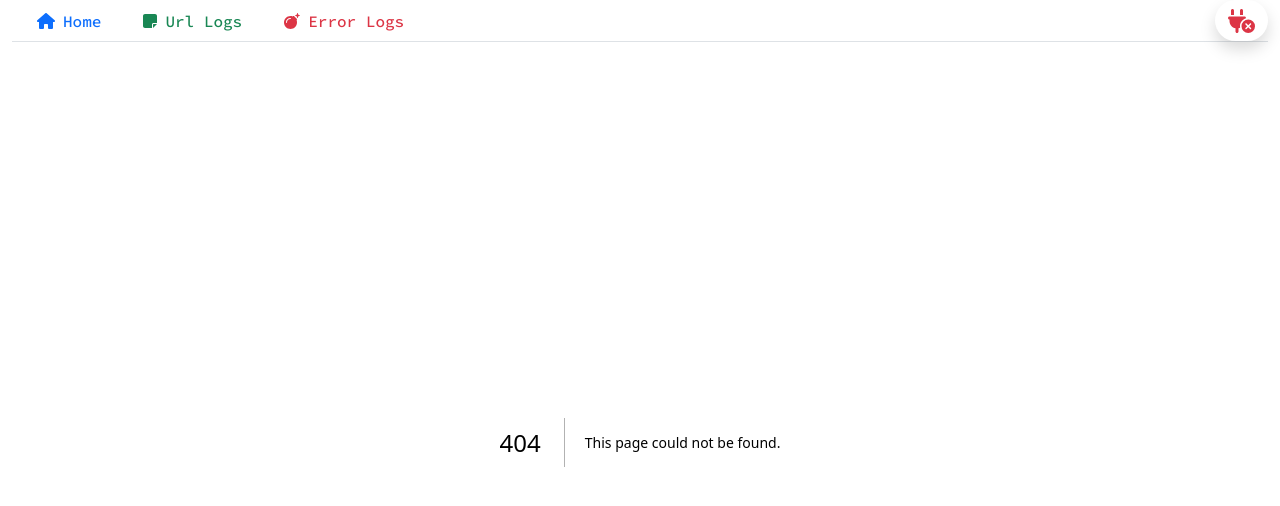
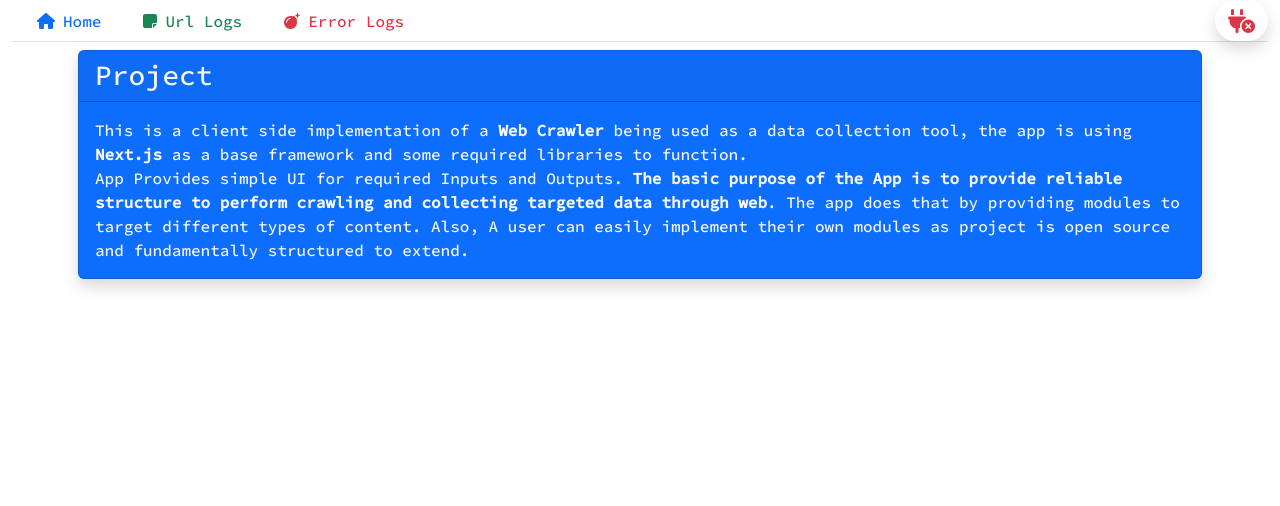
Before and after one commit to astric-0/NextCrawler, a Next.js app: page /about in a window 1280 px wide. Before the commit this address had no page. Shown: the top 506 px of the page. Built offline with nearby package versions, Linux system fonts and the light colour scheme.

Commit message:
added about page

```diff
--- /dev/null
+++ b/pages/about/index.js
@@ -0,0 +1,38 @@
+import { useState } from "react";
+import { Container, Card } from "react-bootstrap";
+
+const KeyWords = _ => {
+    const keywords = {
+        webCrawler: {
+            title: 'Web Crawler',
+            details: 'A web crawler, also known as a web spider, web robot, or web scutter, is a program or automated script that systematically navigates the World Wide Web, visiting websites and collecting data from web pages. Web crawlers are commonly used for various purposes, including search engine indexing, web scraping, data mining, and website monitoring.',
+            list: [
+                {
+                    listTitle: 'Purpose',
+                    keyPoints: []
+                }
+            ]
+        }
+    }
+    const [currentKeyword, setCurrentKeyword] = useState();
+}
+
+const About = _ => {
+    return (
+        <Container className="p-2">
+            <Card bg="primary" text="light" className="shadow">
+                <Card.Header className="h3">Project</Card.Header>
+                <Card.Body>
+                    This is a client side implementation of a <span class='fw-bold'>Web Crawler</span> being used as a data collection tool,
+                    the app is using <span class='fw-bold'>Next.js</span> as a base framework and some required libraries to function.
+                    <br/>
+                    App Provides simple UI for required Inputs and Outputs.<span class='fw-bold'> The basic purpose of the App is to provide
+                    reliable structure to perform crawling and collecting targeted data through web</span>. The app does that by providing modules to target
+                    different types of content. Also, A user can easily implement their own modules as project is open source and fundamentally structured to extend.
+                </Card.Body>
+            </Card>
+        </Container>
+    );
+}
+
+export default About;
```
